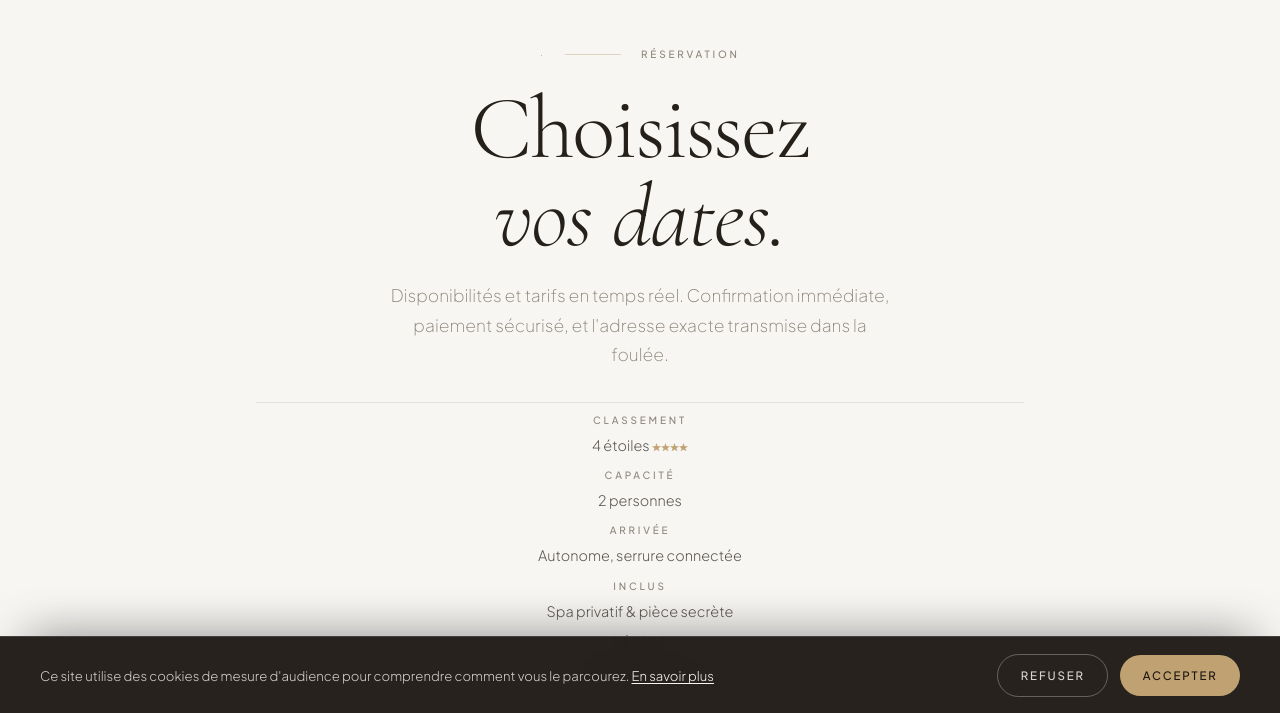
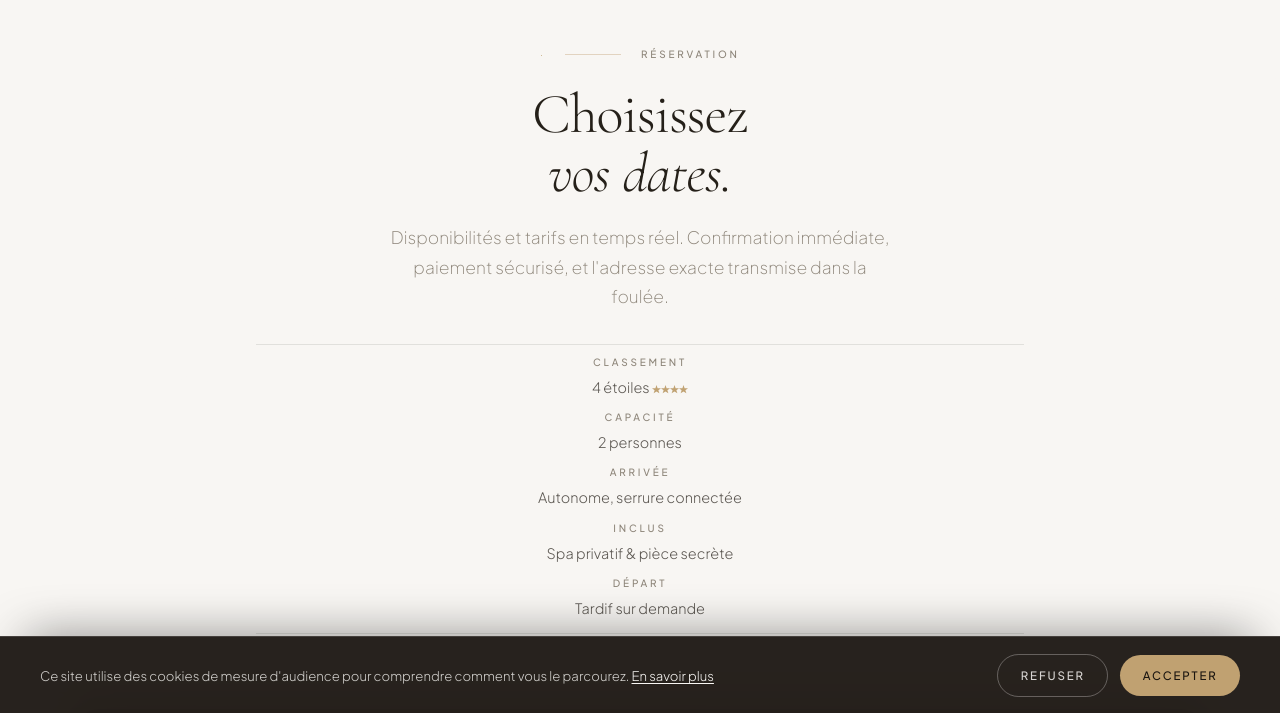
Before and after one commit to destinationdevasion-maker/la-voute-des-sens, a plain HTML site: page reserver.html in a window 1280 px wide. Shown: the part 85-798 px from the top of the page. Drawn offline with Linux system fonts and the light colour scheme; grey boxes are pictures that could not be loaded.

Commit message:
Réduit la taille du titre de la page réservation (display-xl -> display-lg)

```diff
--- a/reserver.html
+++ b/reserver.html
@@ -72,7 +72,7 @@
         <span class="eyebrow">Réservation</span>
       </div>
 
-      <h1 class="font-display display-xl reveal">
+      <h1 class="font-display display-lg reveal">
         <span class="line-mask"><span>Choisissez</span></span>
         <span class="line-mask"><span class="italic-accent" style="--d:0.1s">vos dates.</span></span>
       </h1>
```
